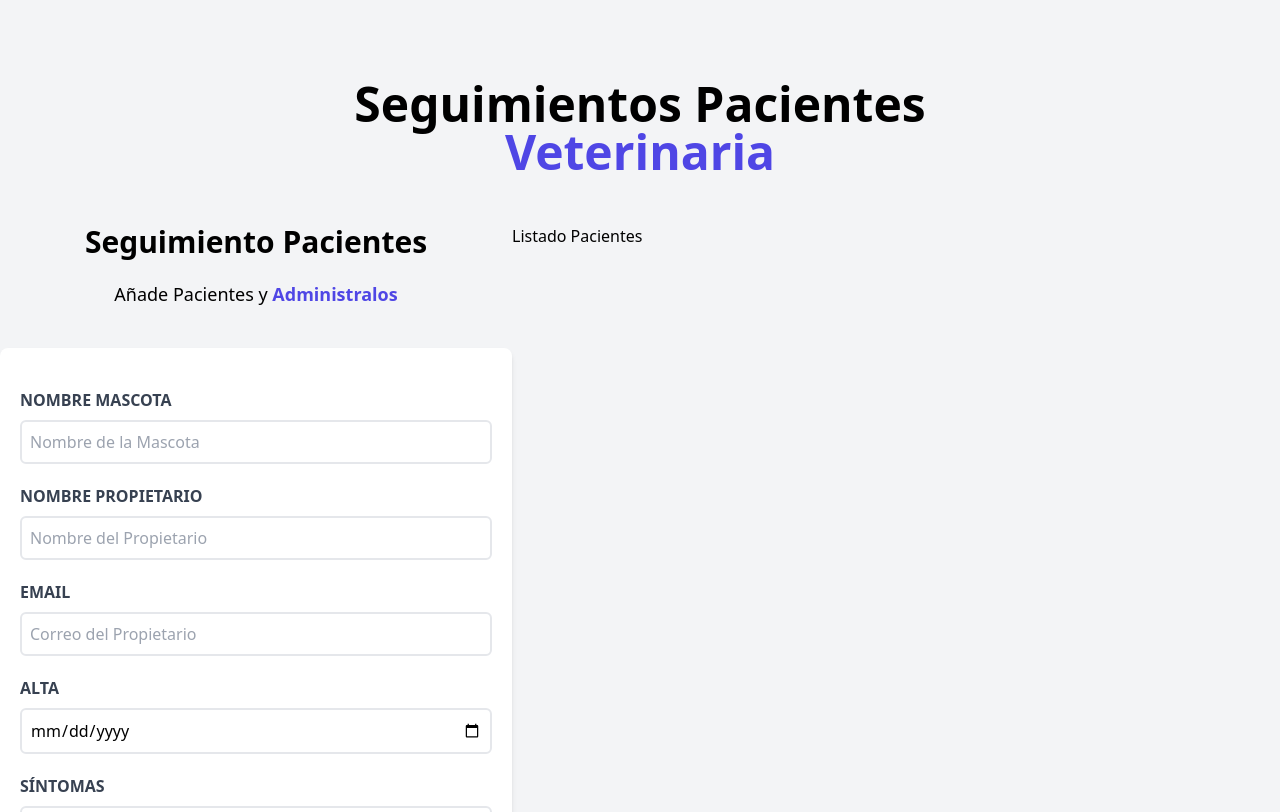
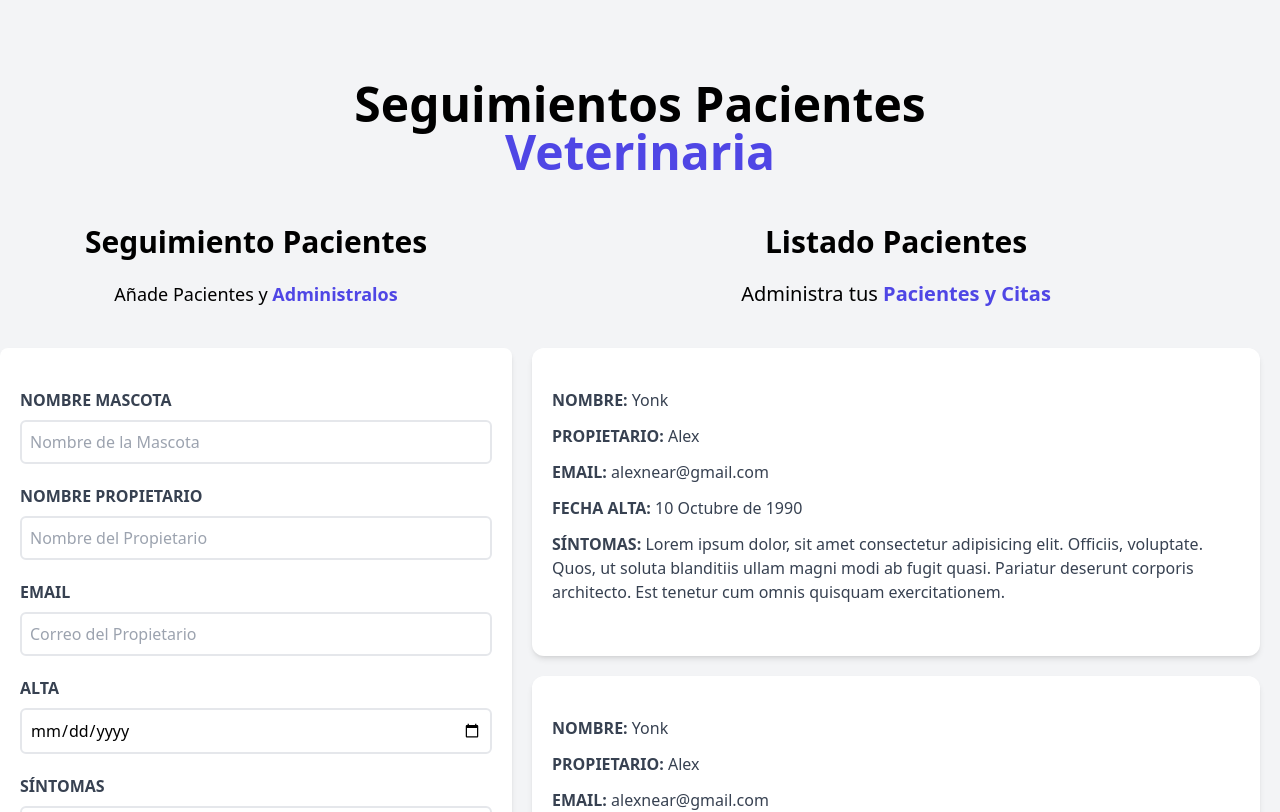
Before and after one commit to AlexNear77/Pacientes-Veterinaria, a React (Vite) app: page / in a window 1280 px wide. Shown: the top 812 px of the page. Built offline with nearby package versions, Linux system fonts and the light colour scheme.

Commit message:
Agregando estilos a Listado de pacientes

```diff
--- a/src/components/Formulario.jsx
+++ b/src/components/Formulario.jsx
@@ -1,4 +1,9 @@
+import {useState, useEffect} from 'react'
+
 const Formulario = () => {
+
+    const [nombre, setNombre] = useState('');
+
     return (
     <div className="md:w-1/2 lg:w-2/5 ">
         <h2 className="font-black text-3xl text-center">Seguimiento Pacientes </h2>
@@ -18,6 +23,8 @@
                        id="mascota"
                        className="border-2 w-full p-2 mt-2 placeholder-gray-400 rounded-md "
                        placeholder="Nombre de la Mascota"
+                       value={nombre}
+                       onChange={(e) => setNombre(e.target.value)}
                 />
             </div>
 
--- a/src/components/ListadoPacientes.jsx
+++ b/src/components/ListadoPacientes.jsx
@@ -1,7 +1,21 @@
+import Paciente from "./Paciente";
+
+
+
 const ListadoPacientes = () => {
     return (
-    <div className="w-1/2 lg:w-3/5">
-        <h2>Listado Pacientes</h2>
+    <div className="md:w-1/2 lg:w-3/5 md:h-screen overflow-y-scroll">
+        <h2 className="font-black text-3xl text-center">Listado Pacientes</h2>
+        <p className="text-xl mt-5 mb-10 text-center">
+            Administra tus {''}
+            <span className="text-indigo-600 font-bold">Pacientes y Citas</span>
+        </p>
+
+        <Paciente />
+        <Paciente />
+        <Paciente />
+        <Paciente />
+        <Paciente />
     </div>
     );
 }
--- /dev/null
+++ b/src/components/Paciente.jsx
@@ -0,0 +1,28 @@
+
+export default function Paciente() {
+  return (
+    <div className="m-5 bg-white shadow-md px-5 py-10 rounded-xl">
+            <p className="font-bold mb-3 text-gray-700 uppercase">Nombre: {''}
+                <span className="font-normal normal-case">Yonk</span>
+            </p>
+
+            <p className="font-bold mb-3 text-gray-700 uppercase">Propietario: {''}
+                <span className="font-normal normal-case">Alex</span>
+            </p>
+
+            <p className="font-bold mb-3 text-gray-700 uppercase">Email: {''}
+                <span className="font-normal normal-case">alexnear@gmail.com</span>
+            </p>
+
+            <p className="font-bold mb-3 text-gray-700 uppercase">Fecha Alta: {''}
+                <span className="font-normal normal-case">10 Octubre de 1990</span>
+            </p>
+
+            <p className="font-bold mb-3 text-gray-700 uppercase">Síntomas: {''}
+                <span className="font-normal normal-case">Lorem ipsum dolor, sit amet consectetur
+                adipisicing elit. Officiis, voluptate. Quos, ut soluta blanditiis ullam magni modi ab fugit quasi.
+                Pariatur deserunt corporis architecto. Est tenetur cum omnis quisquam exercitationem.</span>
+            </p>
+        </div>
+  )
+}
```
